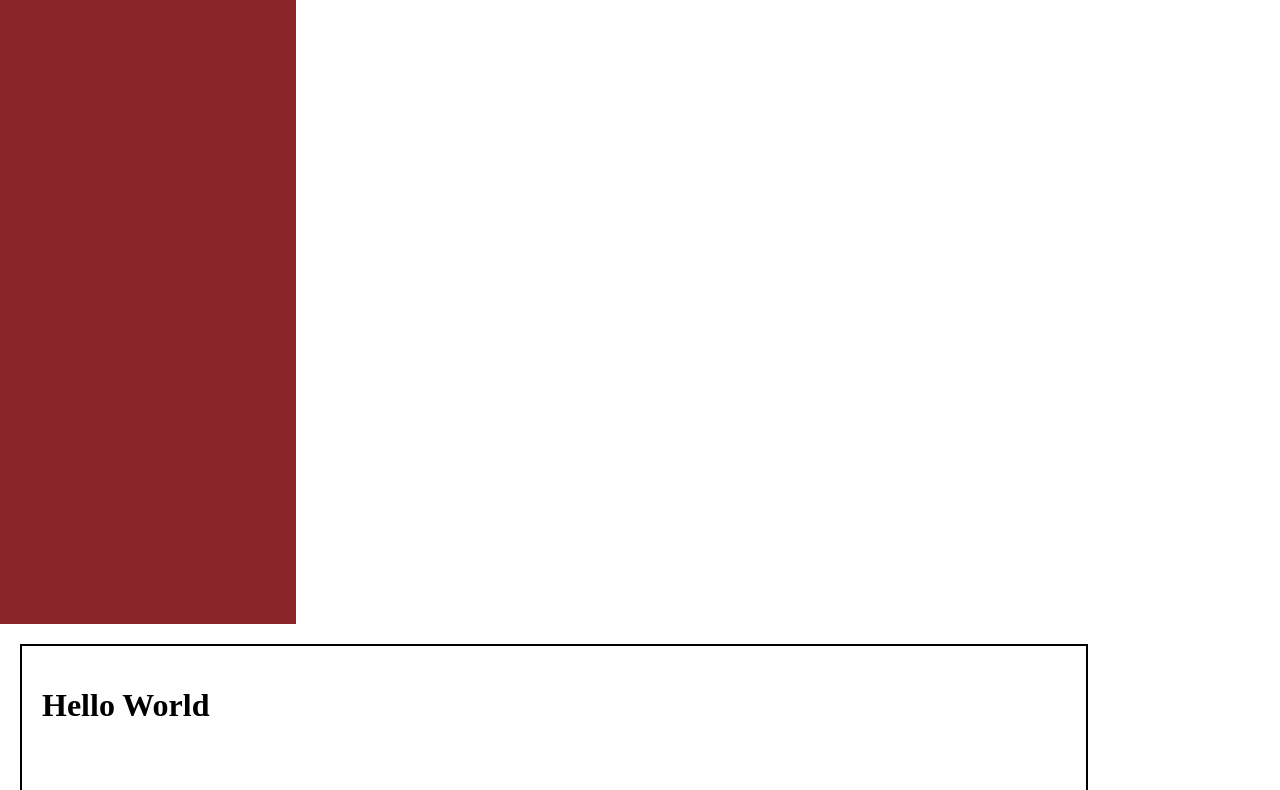
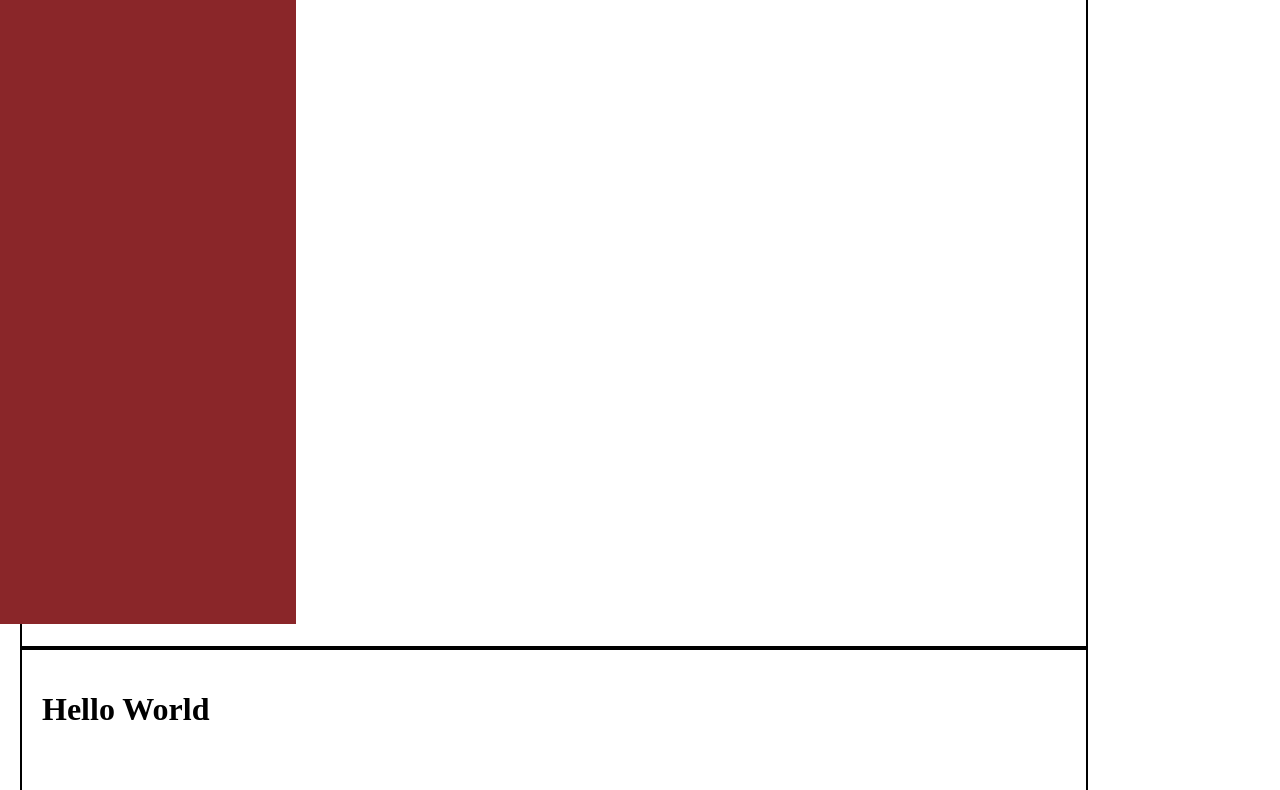
Before and after one commit to isab/umwrfc, a plain HTML site: page index.html in a window 1280 px wide. Shown: the part 216-1006 px from the top of the page. Drawn offline with Linux system fonts and the light colour scheme.

Commit message:
redesign

```diff
--- a/main.css
+++ b/main.css
@@ -18,7 +18,6 @@ html, body {
 	border: none;
 	padding: 20px 20px 20px 20px;
 	float: left;
-	position: relative;
 }
 
 .content {
@@ -27,8 +26,6 @@ html, body {
 	width: 80%;
 	height: 100%;
 	padding: 20px 20px 20px 20px;
-	float: left;
-	position: relative;
 }
 
 .section {
```
